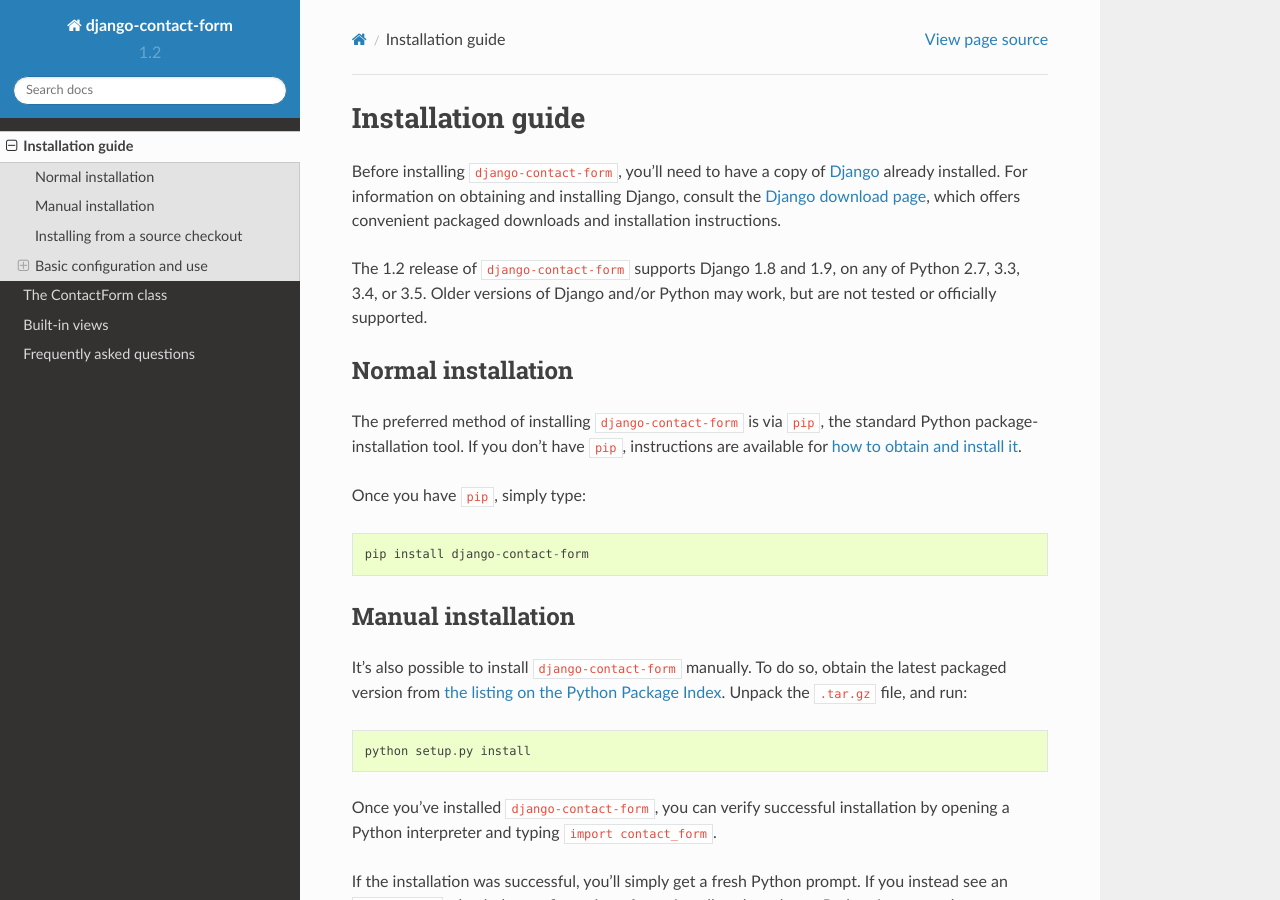
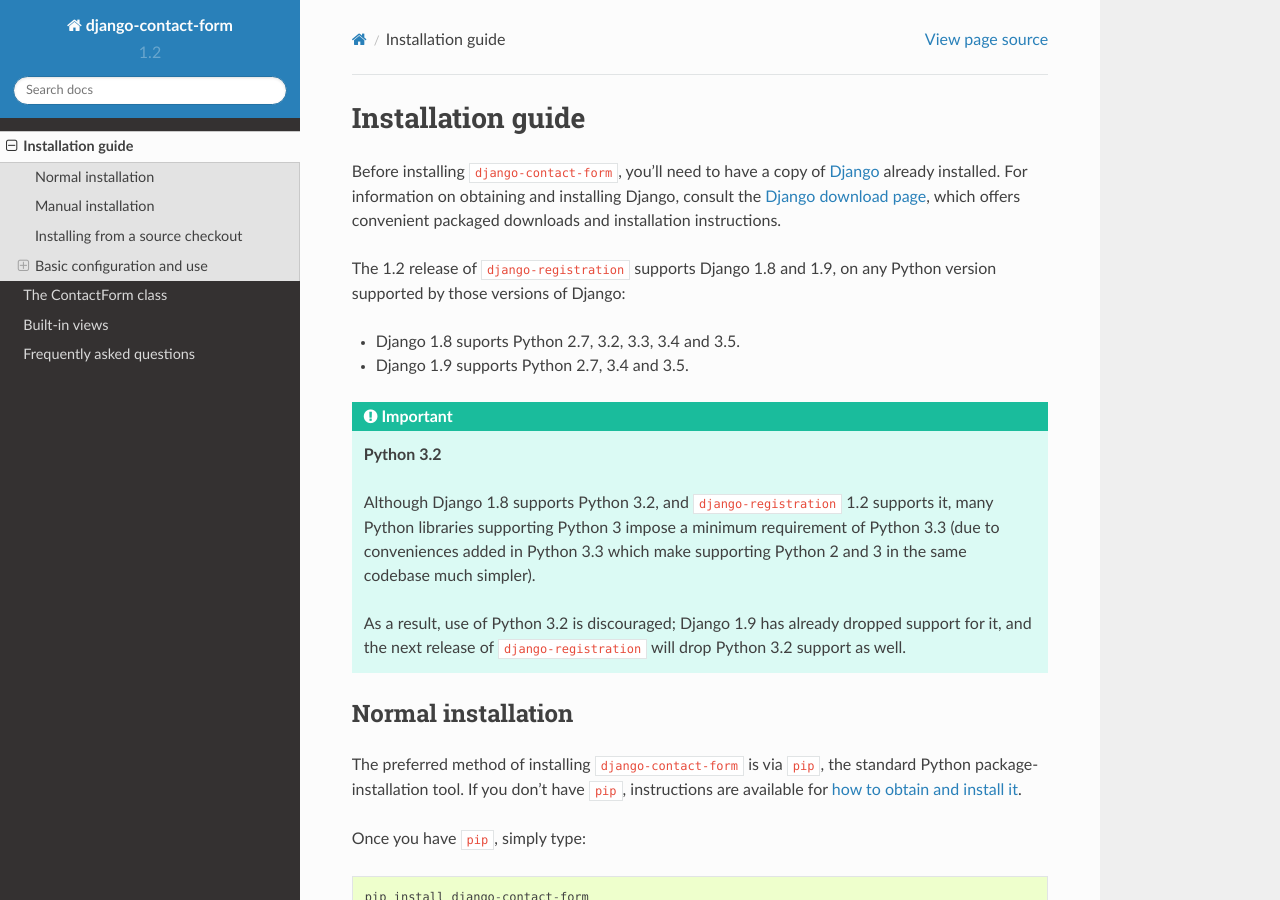
Before and after one commit to ubernostrum/django-contact-form, a Sphinx documentation site: the page built from docs/install.rst, in a window 1280 px wide and 900 px high. Built offline with Sphinx 7.4.7 and the Read the Docs theme 2.0.0, drawn with Linux system fonts in a browser that asks for light colours.

Commit message:
Explain Python 3.2 support in install doc.

```diff
--- a/docs/faq.rst
+++ b/docs/faq.rst
@@ -17,8 +17,10 @@
 What versions of Python are supported?
 --------------------------------------
 
-As of |version|, ``django-contact-form`` supports Python 2.7, 3.3, 3.4, and
-3.5.
+As of |version|, ``django-contact-form`` supports Python 2.7, 3.2,
+3.3, 3.4, and 3.5. Note that Django 1.9 dropped support for Python 3.2
+and 3.3, and the next released version of ``django-contact-form`` will
+drop Python 3.2 support.
 
 
 Why aren't there any default templates I can use?
--- a/docs/install.rst
+++ b/docs/install.rst
@@ -10,9 +10,24 @@
 download page <https://www.djangoproject.com/download/>`_, which
 offers convenient packaged downloads and installation instructions.
 
-The |version| release of ``django-contact-form`` supports Django 1.8 and 1.9,
-on any of Python 2.7, 3.3, 3.4, or 3.5. Older versions of Django and/or Python
-may work, but are not tested or officially supported.
+The |version| release of ``django-registration`` supports Django 1.8
+and 1.9, on any Python version supported by those versions of Django:
+
+* Django 1.8 suports Python 2.7, 3.2, 3.3, 3.4 and 3.5.
+
+* Django 1.9 supports Python 2.7, 3.4 and 3.5.
+
+.. important:: **Python 3.2**
+
+   Although Django 1.8 supports Python 3.2, and
+   ``django-registration`` |version| supports it, many Python
+   libraries supporting Python 3 impose a minimum requirement of
+   Python 3.3 (due to conveniences added in Python 3.3 which make
+   supporting Python 2 and 3 in the same codebase much simpler).
+
+   As a result, use of Python 3.2 is discouraged; Django 1.9 has
+   already dropped support for it, and the next release of
+   ``django-registration`` will drop Python 3.2 support as well.
 
 
 Normal installation
```
